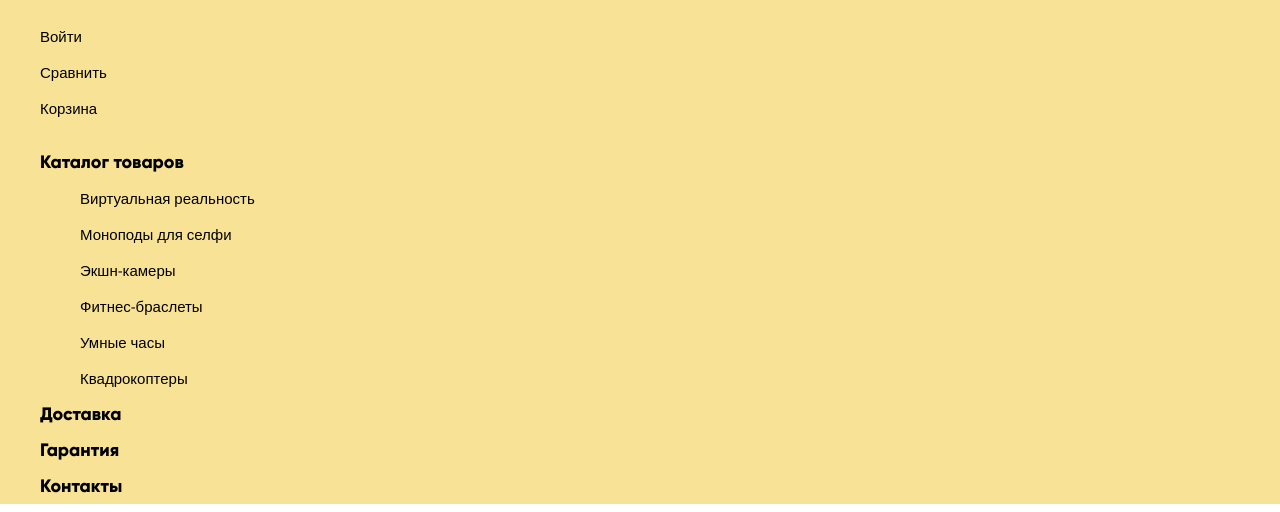
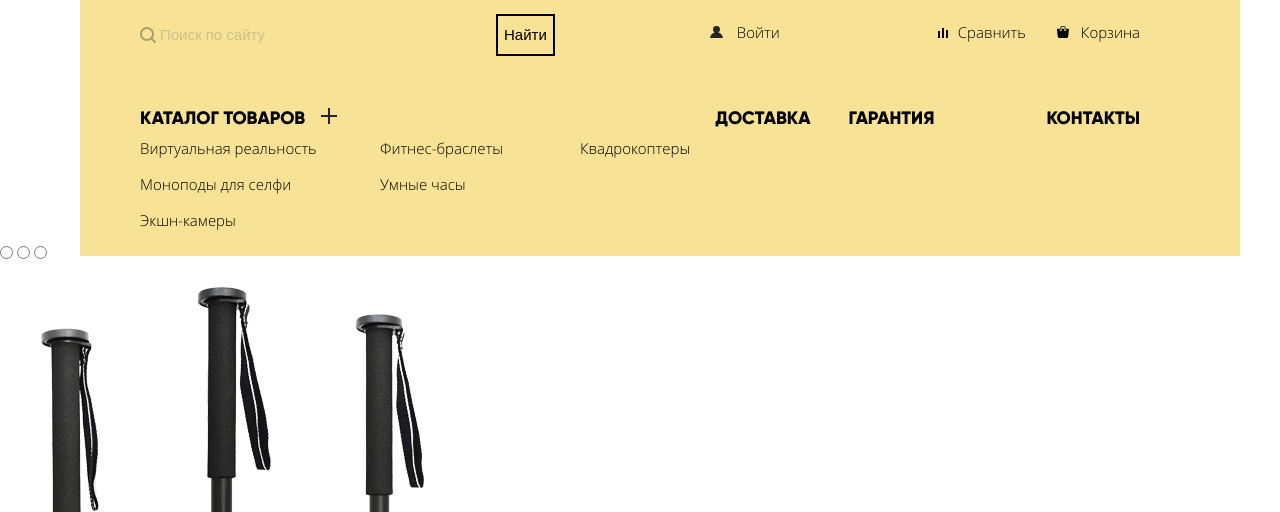
Before and after one commit to justiszley/386161-device, a plain HTML site: page index.html in a window 1280 px wide. Shown: the part 81-593 px from the top of the page. Drawn offline with nearby package versions, Linux system fonts and the light colour scheme; files whose address does not match are found by name.

Commit message:
Правки и сетка header
- Внёс правки
- Сделал сетку хедера (работает на главной странице, разметку каталога нужно поправить)

```diff
--- a/css/style.css
+++ b/css/style.css
@@ -16,6 +16,34 @@
 		 url(../fonts/gilroylight.woff2) format("woff2");
 }
 
+/*Подключил, пока на море, из за плохого интернета*/
+
+@font-face {
+	font-family: "Open Sans";
+	font-style: normal;
+	font-weight: 100;
+	src: local("Gilroy"),
+		 url(../fonts/opensanslight.woff) format("woff"),
+		 url(../fonts/opensanslight.woff2) format("woff2");
+}
+
+@font-face {
+	font-family: "Open Sans";
+	font-style: normal;
+	font-weight: 400;
+	src: local("Gilroy"),
+		 url(../fonts/opensans.woff) format("woff"),
+		 url(../fonts/opensans.woff2) format("woff2");
+}
+
+*, *::before, *::after {
+	box-sizing: inherit;
+}
+
+html {
+	box-sizing: border-box;
+}
+
 body {
 	font-size: 15px;
 	line-height: 30px;
@@ -23,6 +51,7 @@ body {
 	background-color: #fff;
 	font-family: "Open Sans", sans-serif;
 	font-weight: 100;
+	padding-top: 20px;
 }
 
 a {
@@ -34,12 +63,48 @@ a {
 	color: #464646;
 }
 
-.main-header {
-	background-color: #f7e296;
+.visually-hidden {
+	position: absolute;
+	overflow: hidden;
+	clip: rect(0 0 0 0);
+	height: 1px;
+	width: 1px;
+	margin: -1px;
+	padding: 0;
+	border: 0;
+}
+
+.wrapper {
+	width: 1160px;
+	padding: 0 20px;
+	margin: 0 auto;
 }
 
 .main-header {
+	/*background-color: #f7e296;*/
+	padding: 0 60px;
 	line-height: 36px;
+}
+
+.main-header::before {
+	content: "";
+	display: block;
+	position: absolute;
+	background-color: #f7e296;
+	z-index: -1;
+	width: 1160px;
+	height: 299px;
+	margin-left: -60px;
+	margin-top: 18px;
+}
+
+.header-logo {
+	margin-bottom: 27px;
+}
+
+.header-upper-part {
+	display: flex;
+	margin-bottom: 52px;
 }
 
 .logo:hover,
@@ -60,13 +125,21 @@ a {
 	opacity: 0.3;
 }
 
-.site-searching-field {
-	background-color: transparent;
-	border: none;
+.site-searching-form {
+	display: flex;
+	margin-right: 100px;
 }
 
 .site-searching-field {
+	background-color: transparent;
+	background-image: url(../img/search.svg);
+	background-repeat: no-repeat;
+	background-position: 0 50%;
+	border: none;
+	width: 356px;
+	padding-left: 20px;
 	opacity: 0.3;
+	line-height: 36px;
 }
 
 .site-searching-field:hover {
@@ -84,6 +157,7 @@ a {
 	color: #000;
 	border: 2px solid #000;
 	outline: none;
+	line-height: 36px;
 }
 
 .site-searching-btn:hover,
@@ -96,20 +170,98 @@ a {
 	color: rgba(255, 255, 255, 0.3);
 }
 
+.header-user-navigation {
+	display: flex;
+	justify-content: flex-end;
+	margin: 0;
+	padding: 0;
+	width: 100%;
+	list-style: none;
+}
+
+.header-user-navigation li:nth-last-of-type(1) {
+	margin-left: 31px;
+}
+
+.header-user-navigation li:nth-last-of-type(2) {
+	margin-left: 158px;
+}
+
+.log-in::before {
+	content: url(../img/user.svg);
+	margin-right: 14px;
+}
+
+.compare::before {
+	content: url(../img/compare.svg);
+	margin-right: 10px;
+}
+
+.basket::before {
+	content: url(../img/cart.svg);
+	margin-right: 12px;
+}
+
+.header-user-navigation a:hover ::before {
+	display: none;
+}
+
 .header-menu {
+	display: flex;
 	font-family: Gilroy, sans-serif;
 	font-size: 18px;
 	font-weight: 800;
-}
-
-.main-header ul {
+	line-height: 1.2;
+	margin: 0;
+	padding: 0;
 	list-style: none;
 }
 
+.uppercase {
+	text-transform: uppercase;
+}
+
+.catalog-btn::after {
+	display: inline-block;
+	content: url(../img/plus.svg);
+	margin-left: 16px;
+	/*opacity: 0.3;*/
+}
+
 .header-menu-dropdown {
+	display: flex;
 	font-family: "Open Sans", sans-serif;
 	font-size: 15px;
+	line-height: 36px;
 	font-weight: 100;
+}
+
+.header-menu ul {
+	list-style: none;
+	padding: 0;
+	margin: 0;
+}
+
+.header-menu ul:nth-of-type(1) {
+	width: 200px;
+	margin-right: 40px;
+}
+
+.header-menu ul:nth-of-type(2) {
+	width: 160px;
+	margin-right: 40px;
+}
+
+.header-menu > li:nth-last-of-type(1) {
+	margin-left: 112px;
+}
+
+.header-menu > li:nth-last-of-type(2) {
+	margin-left: 38px;
+}
+
+.header-menu > li:nth-last-of-type(3) {
+	margin-left: auto;
 }
 
 .page-title {
@@ -173,7 +325,7 @@ a {
  	padding: 12px 44px;
 
  	border: none;
- 	background: none;
+ 	background-color: transparent;
  	outline: none;
 }
 
@@ -510,15 +662,17 @@ a {
 	opacity: 0.2;
 }
 
+.goods-info {
+	font-family: Gilroy, sans-serif;
+}
+
 .goods-title {
-	font-family: Gilroy, sans-serif;
 	font-weight: bold;
 	font-size: 18px;
 	line-height: 1.2;
 }
 
 .goods-price {
-	font-family: Gilroy, sans-serif;
 	font-weight: lighter;
 	font-size: 16px;
 	line-height: 1.2;
@@ -627,7 +781,3 @@ a {
 .modal-write-us input:invalid:not(:focus):not(:placeholder-shown) {
 	background-color: #f6dada;
 }
-
-.modal-map::before {
-	content: url(../img/big-map.jpg);
-}
--- a/index.html
+++ b/index.html
@@ -3,15 +3,16 @@
 	<head>
 		<meta charset="utf-8">
 		<title>Девайс</title>
-		<link href="https://fonts.googleapis.com/css?family=Open+Sans:300,400&amp;subset=cyrillic" rel="stylesheet">
-		<link rel="stylesheet" type="text/css" href="css/normalize.css">
-		<link rel="stylesheet" type="text/css" href="css/style.css">
+		<!-- Подключил на время локально в файле css -->
+
+		<!-- <link href="https://fonts.googleapis.com/css?family=Open+Sans:300,400&amp;subset=cyrillic" rel="stylesheet"> -->
+		<link rel="stylesheet" href="css/normalize.css">
+		<link rel="stylesheet" href="css/style.css">
 	</head>
 	<body>
+		<div class="wrapper">
 			<header class="main-header">
-			<div class="header-logo">
-				<img src="img/main-logo.png" alt="Логотип магазина Device" width="164" height="36">
-			</div>
+				<img class="header-logo" src="img/main-logo.png" alt="Логотип магазина Device" width="164" height="36">
 
 				<div class="header-navigation">
 					<div class="header-upper-part">
@@ -20,7 +21,7 @@
 							<input class="site-searching-field" id="site-searching-field" type="text" name="site-searching" placeholder="Поиск по сайту">
 
 							<button class="site-searching-btn">
-							<span class="visually-hidden"><span>Найти</span></span>
+								Найти
 							</button>
 						</form>
 
@@ -31,12 +32,12 @@
 						</ul>
 					</div>
 
-				<nav class="header-lower-part header-menu">
-					<ul>
+					<nav class="header-lower-part">
+						<ul class="header-menu">
 							<li>
-							<a class="catalog-btn" href="catalog.html">Каталог товаров</a>
+								<a class="catalog-btn uppercase" href="catalog.html">Каталог товаров</a>
 
-							<div class="visually-hidden header-menu-dropdown">
+								<div class="header-menu-dropdown">
 									<ul>
 										<li><a href="#">Виртуальная реальность</a></li>
 										<li><a href="catalog.html">Моноподы для селфи</a></li>
@@ -53,13 +54,14 @@
 									</ul>
 								</div>
 							</li>
-						<li><a href="#">Доставка</a></li>
-						<li><a href="#">Гарантия</a></li>
-						<li><a href="#">Контакты</a></li>
+							<li class="uppercase"><a href="#">Доставка</a></li>
+							<li class="uppercase"><a href="#">Гарантия</a></li>
+							<li class="uppercase"><a href="#">Контакты</a></li>
 						</ul>
 					</nav>
 				</div>
 			</header>
+		</div>
 
 		<main>
 			<h1 class="page-title visually-hidden">Интернет-магазин Девайс</h1>
@@ -427,6 +429,7 @@
 
 		<div class="modal modal-map">
 			<h2 class="visually-hidden">Карта</h2>
+			<img src="img/big-map.jpg" alt="Адрес расположения офиса &#34;Девайс&#34;: улица Строителей, 15." width="960" height="559px">
 			<button type="button"><span class="visually-hidden">close</span></button>
 		</div>
 	</body>
```
Also changed, not shown: catalog.html (+25 -25 lines), fonts/opensans.woff (added), fonts/opensans.woff2 (added), fonts/opensanslight.woff (added), fonts/opensanslight.woff2 (added). Lines whose indentation alone changed are shown as unchanged.
